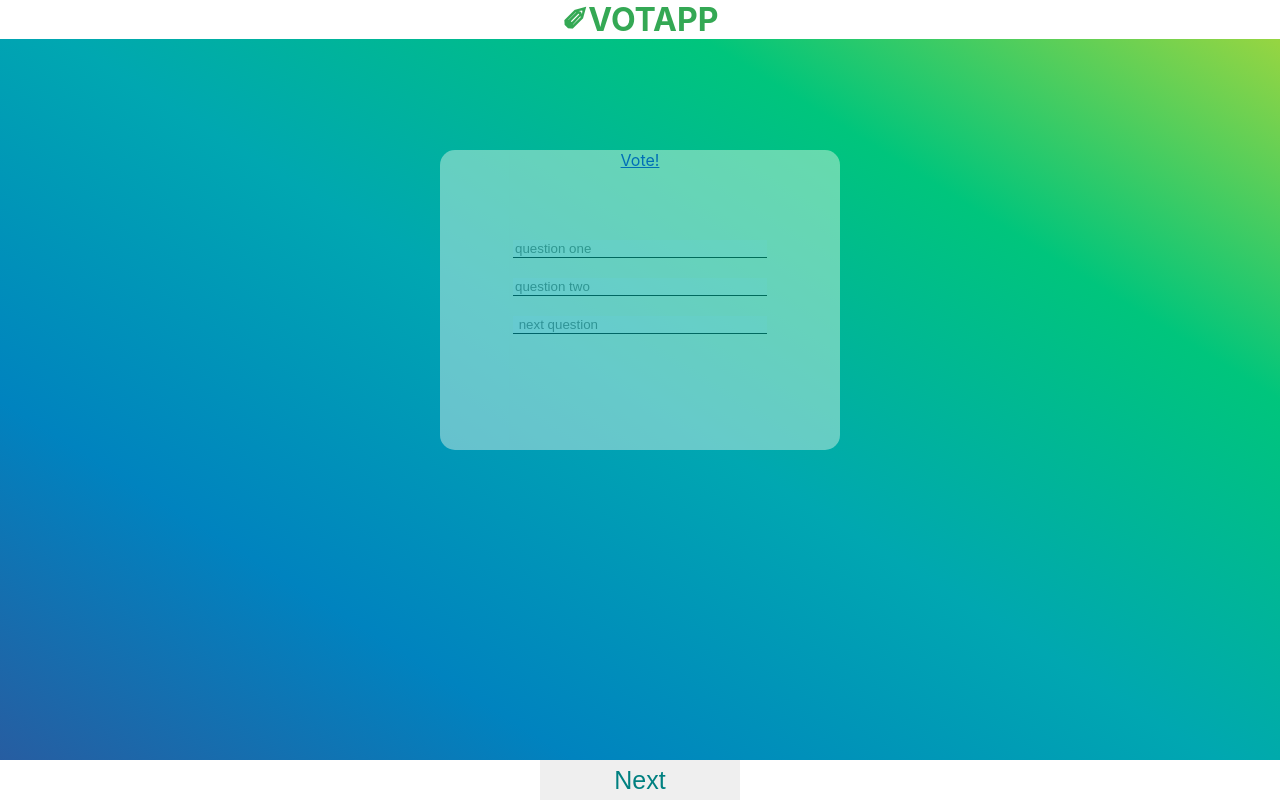
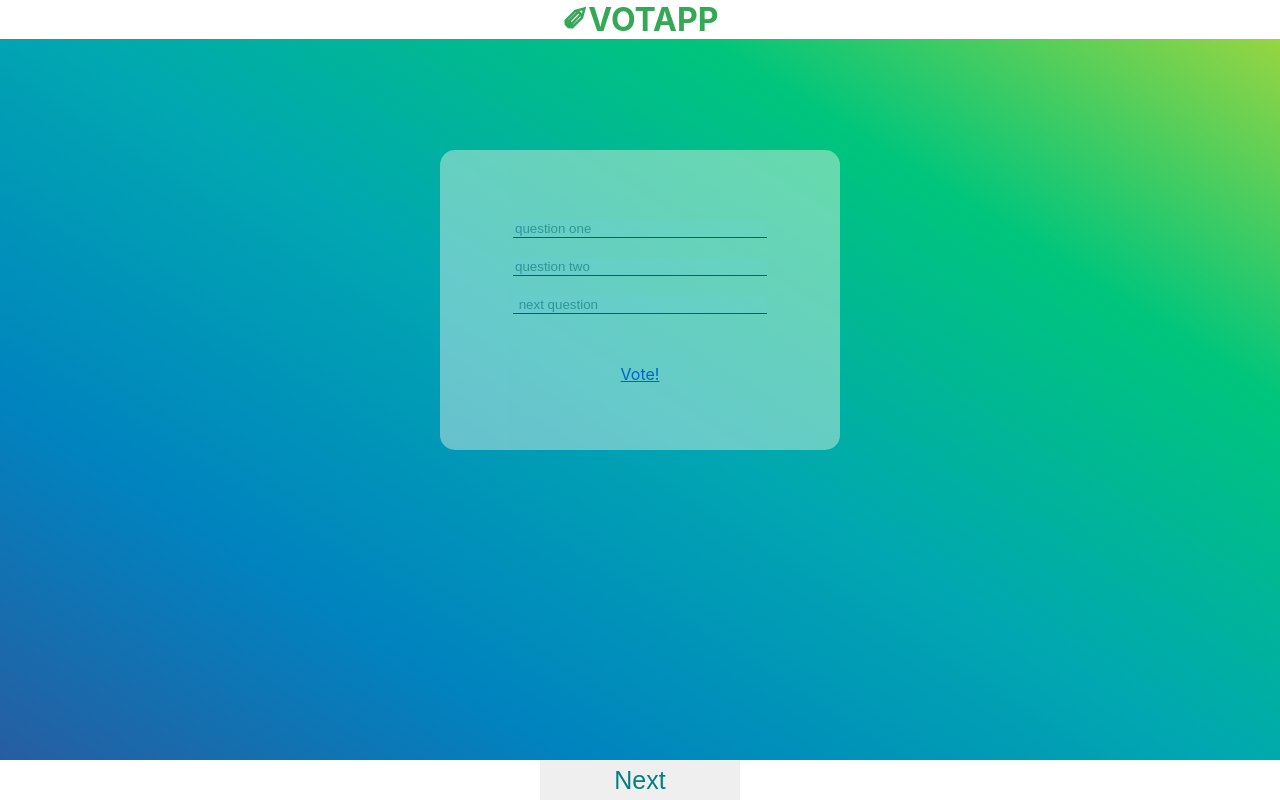
Before and after one commit to EraAmate/umfrage-app, a React (Create React App) app: page / in a window 1280 px wide. Built offline with nearby package versions, Linux system fonts and the light colour scheme.

Commit message:
Move Vote link down

```diff
--- a/src/components/pages/Add.css
+++ b/src/components/pages/Add.css
@@ -3,6 +3,7 @@
   flex-direction: column;
   align-items: center;
   margin-top: 50px;
+  margin-bottom: 50px;
 }
 .input {
   margin-top: 20px;
@@ -10,3 +11,7 @@
   border: none;
   border-bottom: 1px solid;
 }
+/*
+.cardTitle{
+
+} */
--- a/src/components/pages/Add.js
+++ b/src/components/pages/Add.js
@@ -15,12 +15,13 @@ function Add() {
   return (
     <>
       <Card>
-        <Link to="/vote">Vote!</Link>
+        {/* <p className="cardTitle" /> */}
         <form className="add-inputs-form">
           <input type="text" className="input" placeholder="question one" />
           <input type="text" className="input" placeholder="question two" />
           <input type="text" className="input" placeholder=" next question" />
         </form>
+        <Link to="/vote">Vote!</Link>
       </Card>
     </>
   );
```
